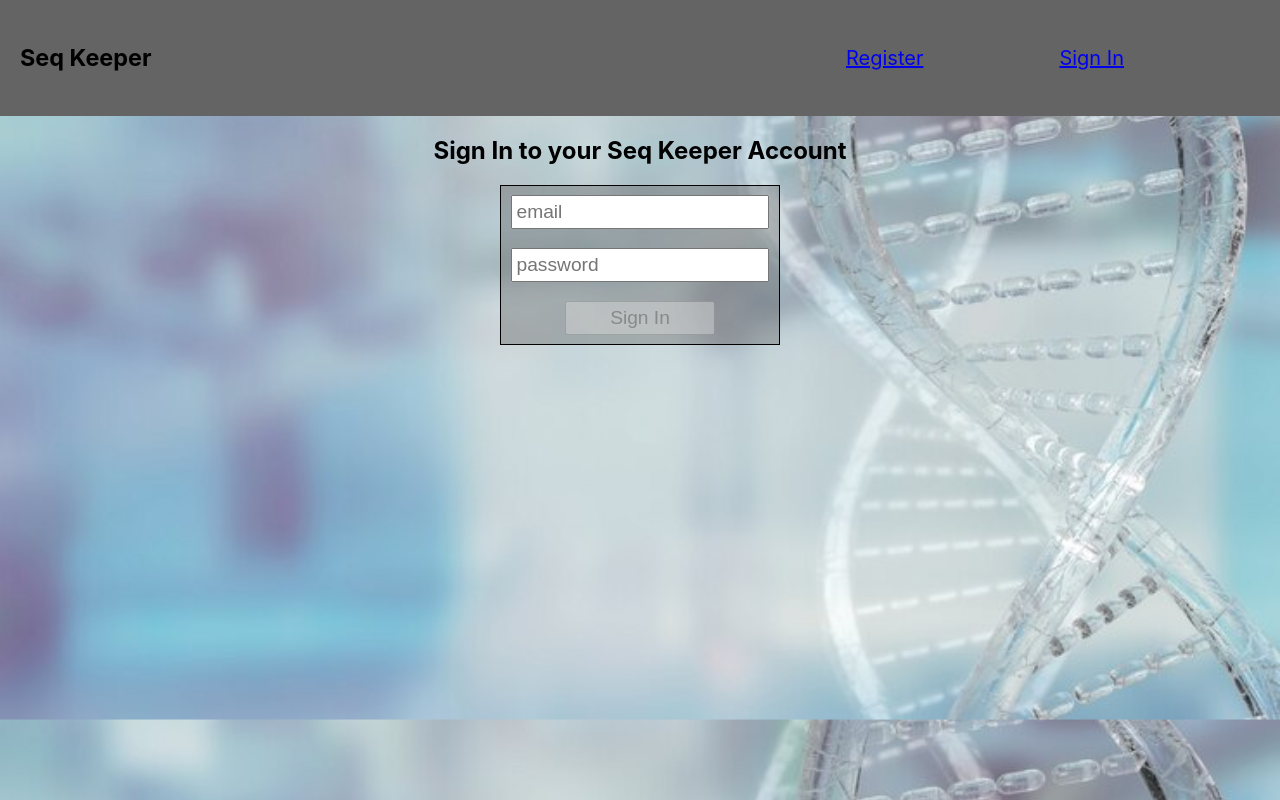
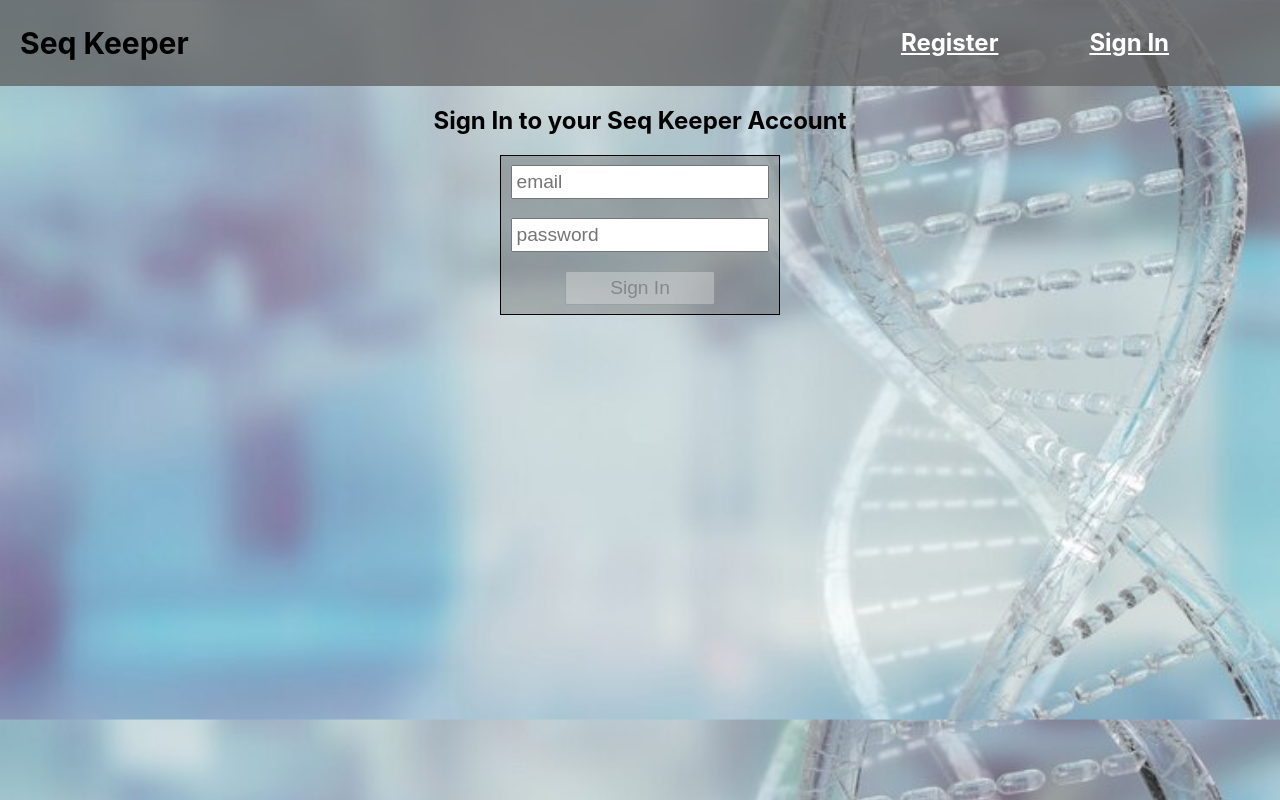
Before and after one commit to jadlevine/seq-keeper, a React (Create React App) app in the folder client/: page / in a window 1280 px wide. Built offline with nearby package versions, Linux system fonts and the light colour scheme.

Commit message:
nav formatting

```diff
--- a/client/src/App.css
+++ b/client/src/App.css
@@ -44,25 +44,36 @@ body {
   text-decoration: underline;
   cursor: pointer;
 }
-.link:visited {
+/* .link:visited {
   color: purple;
-}
+} */
 
 
-/* LAYOUT --> NAV, page headers, page bodies*/
+/* NAV */
 .nav-bar{
   display: flex;
   justify-content: space-between;
-  background-color: rgb(100, 100, 100);
+  background-color: rgba(100,100,100,.8);
   align-items: center;
   font-size: 20px;
-  padding: 1em;
+  padding: 0 1em;
   min-height: 2em;
+}
+.authenticated-nav{
+  display: flex;
+  justify-content: space-between;
+  width: 60vw;
 }
 .nav-options{
   display: flex;
   justify-content: space-evenly;
-  width: 550px;
+  align-items: center;
+  width: 450px;
+}
+.nav-text{
+  color: white;
+  font-size:x-large;
+  font-weight: bold;
 }
 
 /* REGISTER */
--- a/client/src/components/Nav.jsx
+++ b/client/src/components/Nav.jsx
@@ -4,25 +4,27 @@ const Nav = ({ user, handleSignout }) => {
 
   const publicOptions = (
     <div className="nav-options">
-      <Link to="/register">Register</Link>
-      <Link to="/signin">Sign In</Link>
+      <Link className="nav-text" to="/register">Register</Link>
+      <Link className="nav-text" to="/signin">Sign In</Link>
     </div>
   )
 
   const authOptions = (
-    <div className="nav-options">
-      <div>Signed in as: {user?.email}</div>
-      <Link to="/userhome">User Home</Link>
-      <Link to="/searchncbi">NCBI Search</Link>
-      <Link to="/accountdetails">Account Details</Link>
-      <Link onClick={handleSignout} to="/signin">Sign Out</Link>
-    </div>
+      <div className='authenticated-nav'>
+        <h3><span className='underline'>Signed in as</span> <br/>{user?.email}</h3>
+        <div className="nav-options">
+          <Link className="nav-text" to="/userhome">User Home</Link>
+          <Link className="nav-text" to="/searchncbi">NCBI Search</Link>
+          <Link className="nav-text" to="/accountdetails">Account Details</Link>
+          <Link className="nav-text" onClick={handleSignout} to="/signin">Sign Out</Link>
+        </div>
+      </div>
   )
 
   return (
       <nav className='nav-bar'>
-        <div className="welcome-container">
-          <h3 className="welcome-note">Seq Keeper</h3>
+        <div>
+          <h1 className="app-title">Seq Keeper</h1>
         </div>
         {user? authOptions : publicOptions}
       </nav>
```
